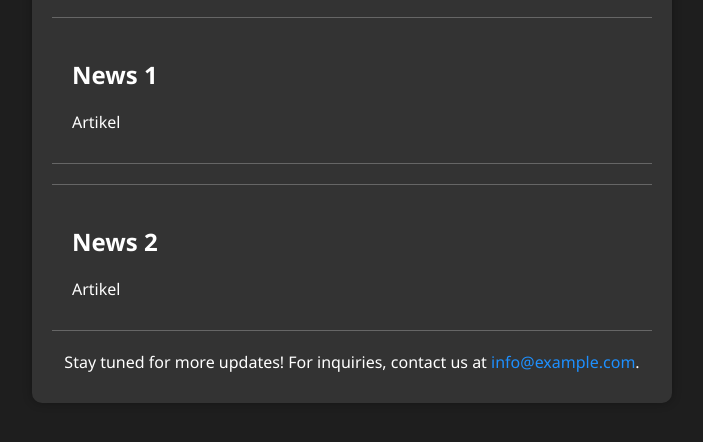
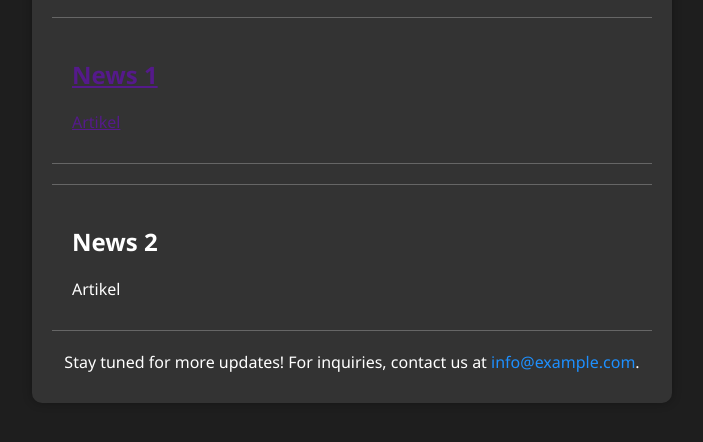
Before and after one commit to VallaNews/VallaNews, a plain HTML site: page HomePage-YHWNVUl0MNzaOiXMbvlP1H9yMEoq66T1.html in a window 1280 px wide. Shown: the part 126-568 px from the top of the page, without its empty margins (288-991 px from the left). Drawn offline with Linux system fonts and the light colour scheme.

Commit message:
Update HomePage-YHWNVUl0MNzaOiXMbvlP1H9yMEoq66T1.html

```diff
--- a/HomePage-YHWNVUl0MNzaOiXMbvlP1H9yMEoq66T1.html
+++ b/HomePage-YHWNVUl0MNzaOiXMbvlP1H9yMEoq66T1.html
@@ -86,7 +86,7 @@
   <div class="header">
     <h2>Weekly Newsletter</h2>
   </div>
-
+<a href="">
   <div class="content">
     <h2>
       News 1
@@ -95,6 +95,7 @@
       Artikel
     </p>
   </div>
+  </a>
 
   <div class="content">
     <h2>
```
